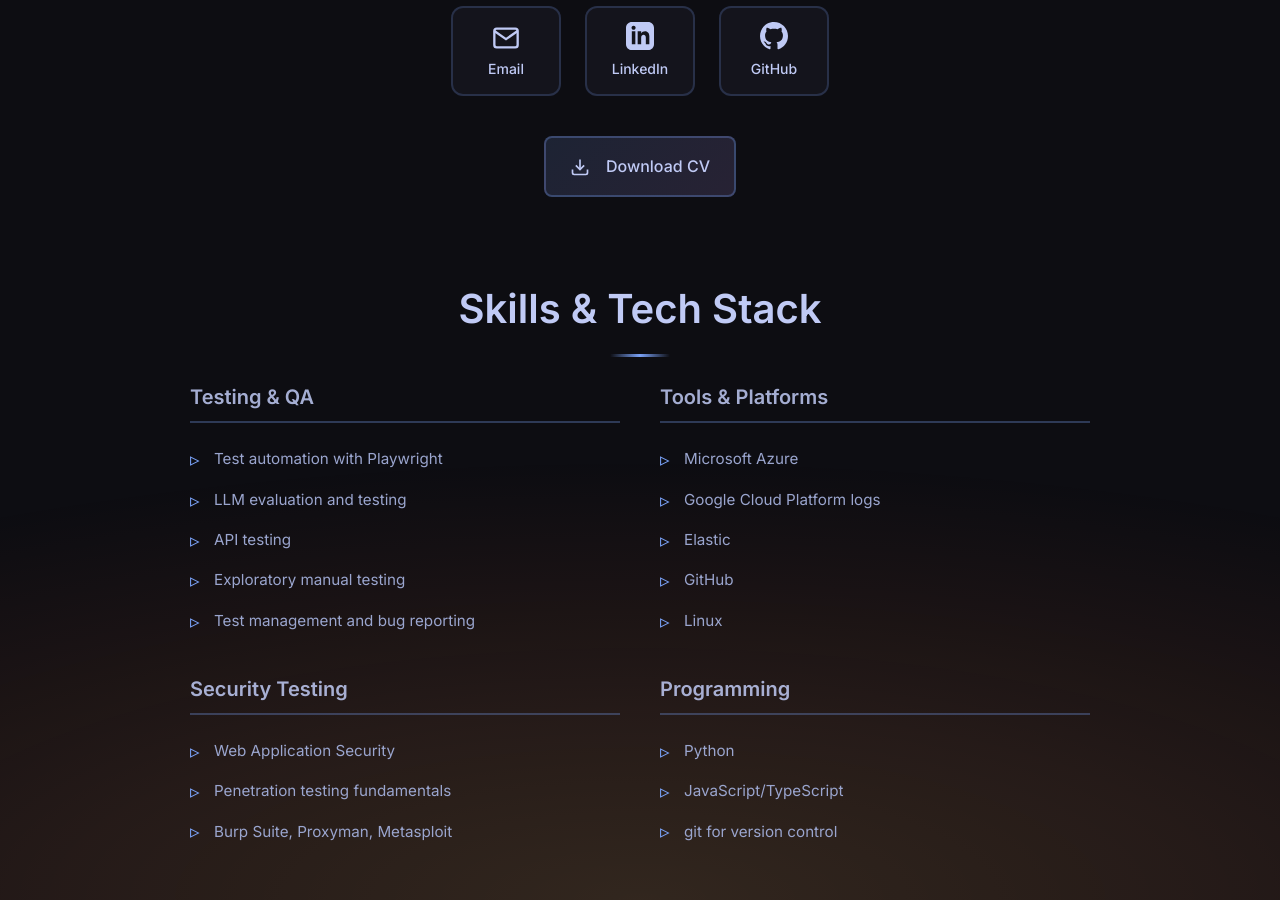
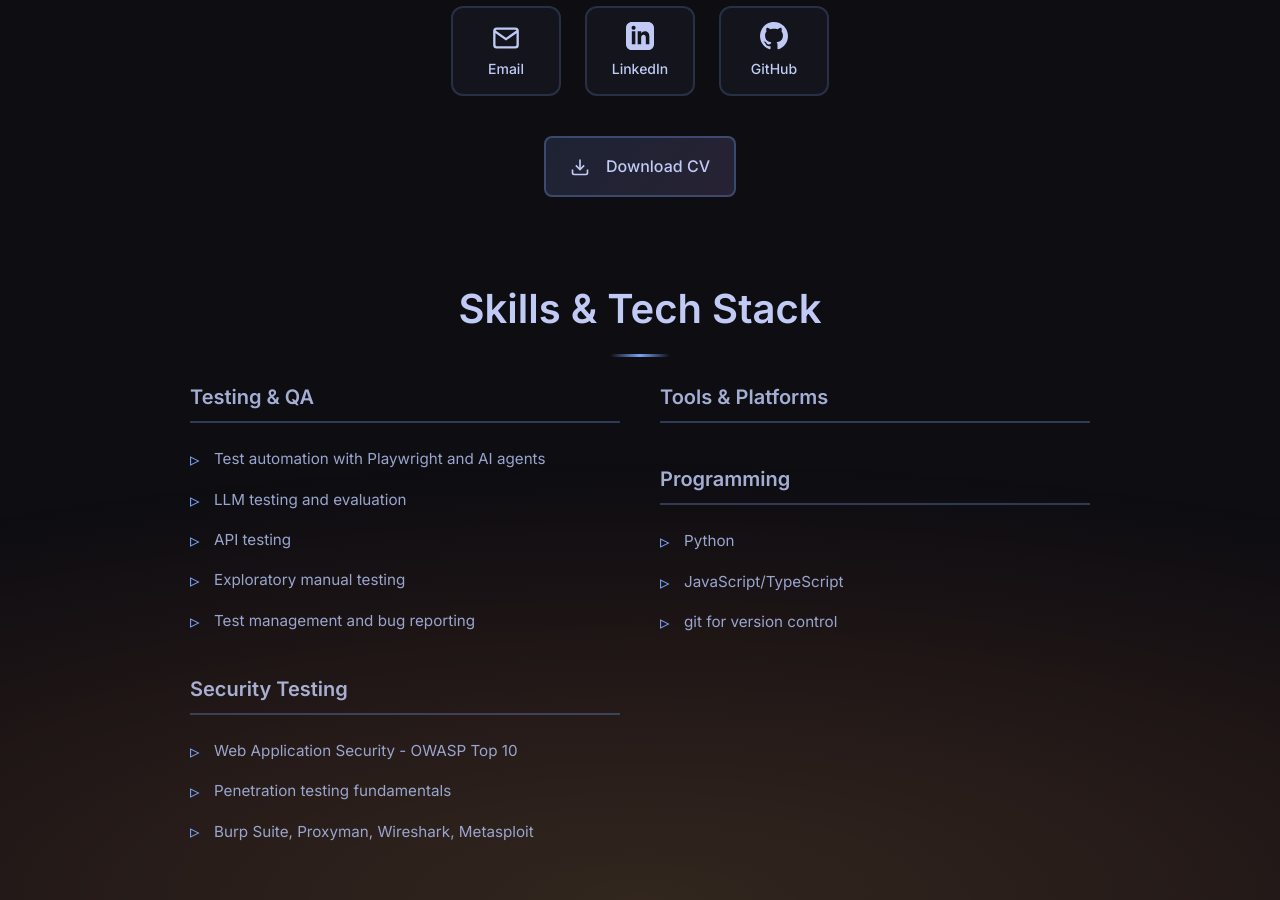
Before and after one commit to Lukaspspsl/lukaspspsl.github.io, a Jekyll site: the page built from index.html, in a window 1280 px wide and 900 px high, scrolled down 1512 px. Built offline with Jekyll 4.4.1, drawn with Linux system fonts in a browser that asks for light colours.

Commit message:
Update skills and tools in profile.yml

```diff
--- a/_data/profile.yml
+++ b/_data/profile.yml
@@ -19,18 +19,18 @@ bio: |
 # Skills & Tech Stack
 skills:
   testing:
-    - 'Test automation with Playwright'
-    - 'LLM evaluation and testing'
+    - 'Test automation with Playwright and AI agents'
+    - 'LLM testing and evaluation'
     - 'API testing'
     - 'Exploratory manual testing'
     - 'Test management and bug reporting'
 
   security:
-    - 'Web Application Security'
+    - 'Web Application Security - OWASP Top 10'
     - 'Penetration testing fundamentals'
-    - 'Burp Suite, Proxyman, Metasploit'
+    - 'Burp Suite, Proxyman, Wireshark, Metasploit'
 
-  tools:
+  platforms:
     - 'Microsoft Azure'
     - 'Google Cloud Platform logs'
     - 'Elastic'
```
